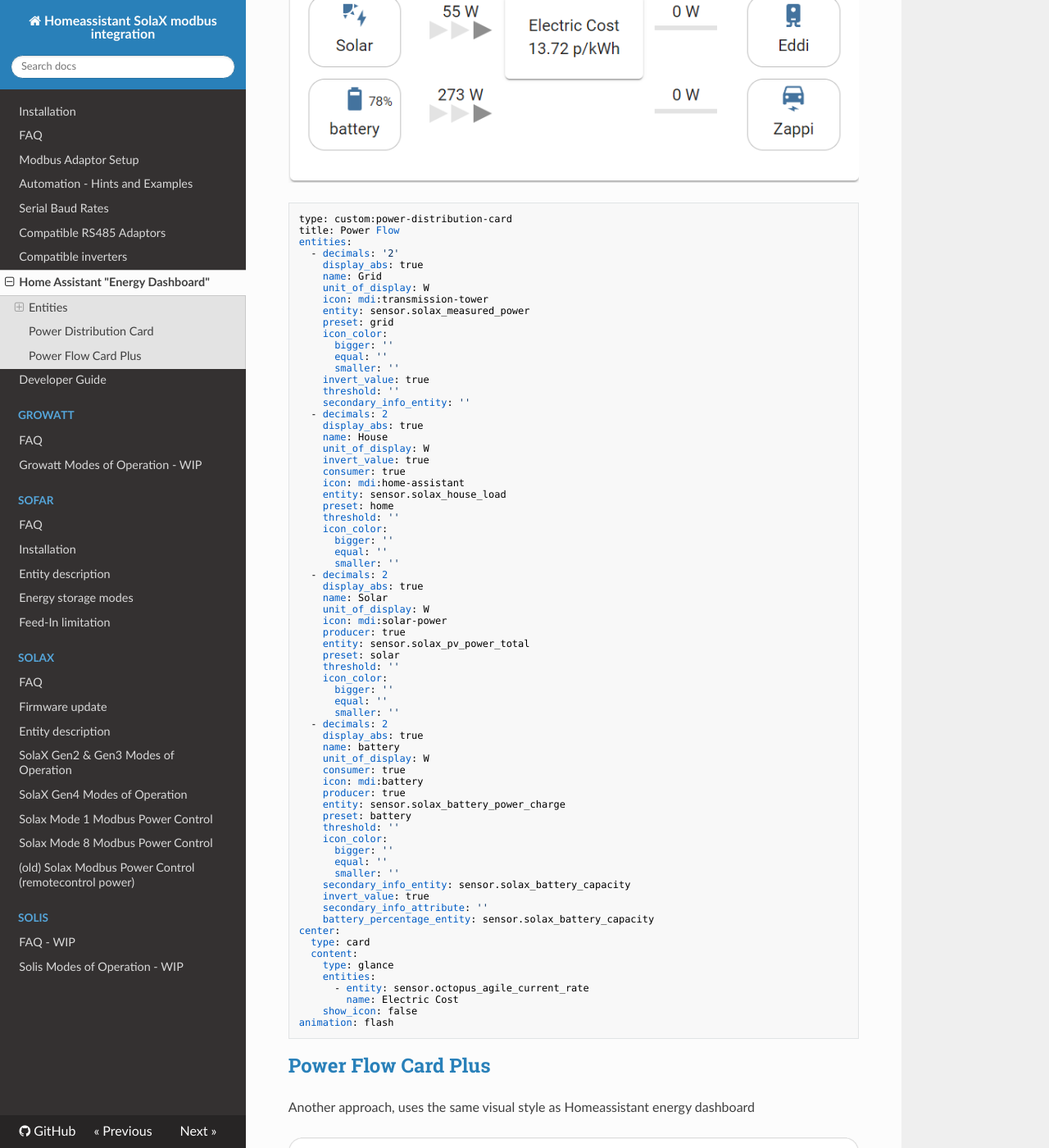
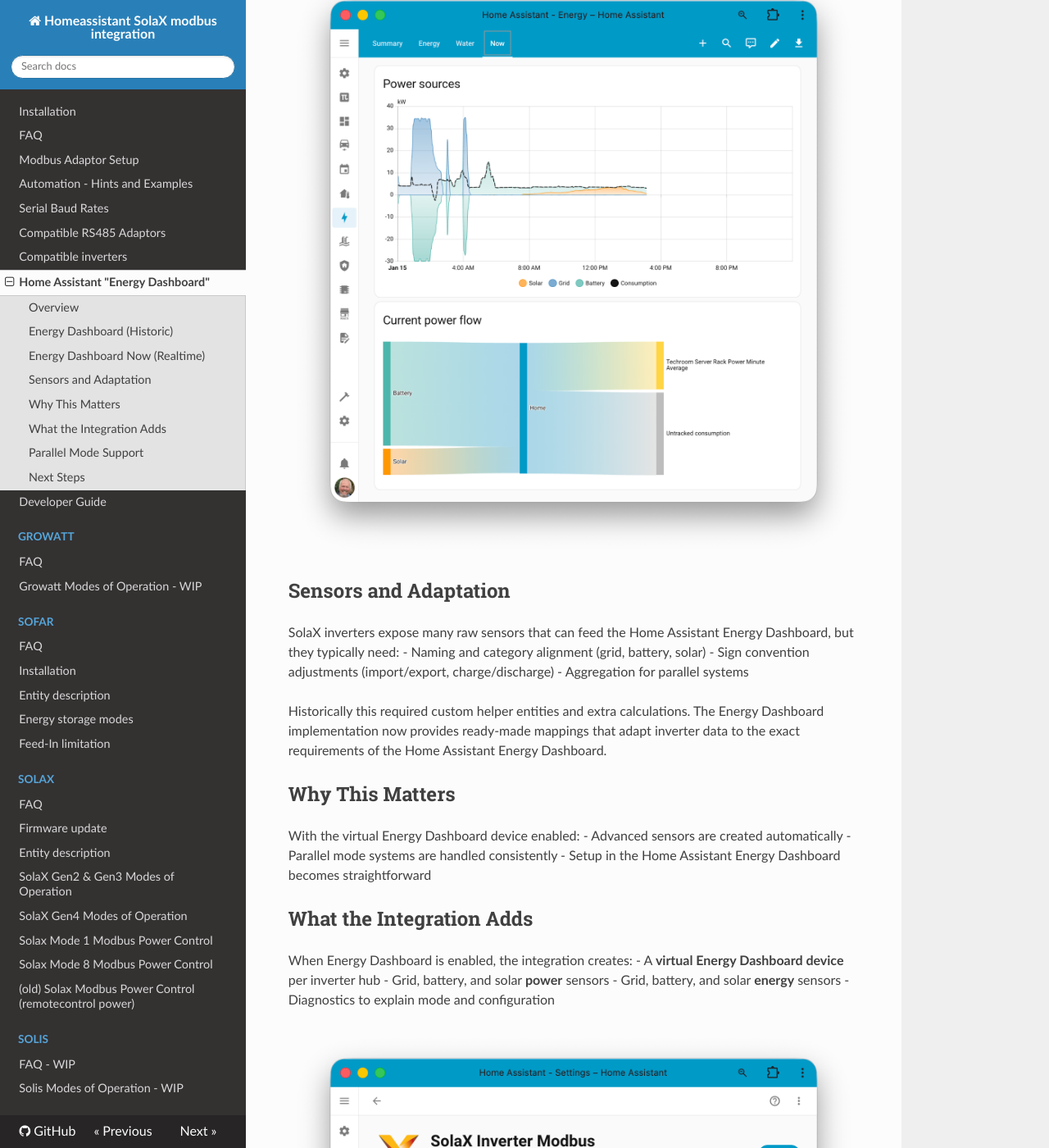
Before and after one commit to wills106/homeassistant-solax-modbus, an MkDocs documentation site: the page built from docs/energy-dashboard.md, in a window 1280 px wide and 1400 px high, scrolled down 1407 px. Shown: the whole window at 82% size. Built offline with MkDocs 1.6.1, drawn with Linux system fonts in a browser that asks for light colours; nearby versions of some CDN libraries; some of the changed text lies outside the part shown.

Commit message:
docs: expand Energy Dashboard docs and mapping notes
Refresh user/developer docs with new screenshots and mapping examples, and add clarifying comments around diagnostics and energy mappings.

````diff
--- a/docs/energy-dashboard.md
+++ b/docs/energy-dashboard.md
@@ -1,152 +1,72 @@
-# Home Assistant "Energy Dashboard"
+# SolaX Energy Dashboard
 
-Energy Dashboard isn't actually live. It lags behind by an hour.
+## Overview
 
-![Energy dashboard config](images/dashboard-energy-config.png)
+The Energy Dashboard feature provides a dedicated virtual Energy Dashboard device with curated grid, battery, and solar sensors designed to match Home Assistant Energy Dashboard requirements.
 
-## Entities
+Key outcomes:
+- Consistent sensor naming and sign conventions
+- A unified Energy Dashboard device with diagnostics
+- Parallel mode support (Primary + Secondary inverters)
 
-### Electricity Grid
+**Note:** The Home Assistant Energy Dashboard itself updates with a delay (typically around an hour).
 
-- SolaX Gen2
-  - Grid consumption - You need to enable "Grid Import Total"
-  - Return to grid - You need to enable "Grid Export Total"
-- SolaX Gen 3 & Gen4
-  - Grid consumption - sensor.solax_today_s_import_energy
-  - Return to grid - sensor.solax_today_s_export_energy
+## Energy Dashboard (Historic)
 
-### Solar Panels
+The main Energy Dashboard focuses on energy sensors and requires clean, correctly signed energy entities.
 
-- SolaX Gen2 - 4
-  - Solar production - sensor.solax_today_s_solar_energy
+![Energy dashboard overview](images/ha-energy-dashbord.png)
 
-### Home Battery Storage
+## Energy Dashboard Now (Realtime)
 
-- SolaX Gen2
-  - Energy going to the battery (kWh) - You need to enable "Battery Input Energy Total"
-  - Energy coming out of the battery (kWh) - You need to enable "Battery Output Energy Total"
-- SolaX Gen3 & Gen4
-  - Energy going to the battery (kWh) - sensor.solax_battery_input_energy_today
-  - Energy coming out of the battery (kWh) - sensor.solax_battery_output_energy_today
+The "Now" view focuses on power sensors and requires correct real‑time power entities. This used to be a major pain point, but the Energy Dashboard virtual device provides both energy and power sensors with consistent conventions.
 
-## [Power Distribution Card](https://github.com/JonahKr/power-distribution-card)
+![Energy dashboard realtime](images/ha-energy-dashboard-now.png)
 
-Real Time Visualization of Energy flows
+## Sensors and Adaptation
 
-![Power Distribution Card](images/cards-power-distribution-card.png)
+SolaX inverters expose many raw sensors that can feed the Home Assistant Energy Dashboard, but they typically need:
+- Naming and category alignment (grid, battery, solar)
+- Sign convention adjustments (import/export, charge/discharge)
+- Aggregation for parallel systems
 
-```
-type: custom:power-distribution-card
-title: Power Flow
-entities:
-  - decimals: '2'
-    display_abs: true
-    name: Grid
-    unit_of_display: W
-    icon: mdi:transmission-tower
-    entity: sensor.solax_measured_power
-    preset: grid
-    icon_color:
-      bigger: ''
-      equal: ''
-      smaller: ''
-    invert_value: true
-    threshold: ''
-    secondary_info_entity: ''
-  - decimals: 2
-    display_abs: true
-    name: House
-    unit_of_display: W
-    invert_value: true
-    consumer: true
-    icon: mdi:home-assistant
-    entity: sensor.solax_house_load
-    preset: home
-    threshold: ''
-    icon_color:
-      bigger: ''
-      equal: ''
-      smaller: ''
-  - decimals: 2
-    display_abs: true
-    name: Solar
-    unit_of_display: W
-    icon: mdi:solar-power
-    producer: true
-    entity: sensor.solax_pv_power_total
-    preset: solar
-    threshold: ''
-    icon_color:
-      bigger: ''
-      equal: ''
-      smaller: ''
-  - decimals: 2
-    display_abs: true
-    name: battery
-    unit_of_display: W
-    consumer: true
-    icon: mdi:battery
-    producer: true
-    entity: sensor.solax_battery_power_charge
-    preset: battery
-    threshold: ''
-    icon_color:
-      bigger: ''
-      equal: ''
-      smaller: ''
-    secondary_info_entity: sensor.solax_battery_capacity
-    invert_value: true
-    secondary_info_attribute: ''
-    battery_percentage_entity: sensor.solax_battery_capacity
-center:
-  type: card
-  content:
-    type: glance
-    entities:
-      - entity: sensor.octopus_agile_current_rate
-        name: Electric Cost
-    show_icon: false
-animation: flash
-```
+Historically this required custom helper entities and extra calculations. The Energy Dashboard implementation now provides ready‑made mappings that adapt inverter data to the exact requirements of the Home Assistant Energy Dashboard.
 
-## [Power Flow Card Plus](https://github.com/flixlix/power-flow-card-plus)
+## Why This Matters
 
-Another approach, uses the same visual style as Homeassistant energy dashboard
+With the virtual Energy Dashboard device enabled:
+- Advanced sensors are created automatically
+- Parallel mode systems are handled consistently
+- Setup in the Home Assistant Energy Dashboard becomes straightforward
 
-![Power Flow Card Plus](images/cards-power-flow-card-plus.png)
+## What the Integration Adds
 
-```
-type: custom:power-flow-card-plus
-entities:
-  battery:
-    entity: sensor.solax_battery_power_charge
-    state_of_charge: sensor.solax_battery_capacity
-    invert_state: true
-  grid:
-    entity:
-      consumption: sensor.solax_grid_import
-      production: sensor.solax_grid_export
-    name: EGD
-  solar:
-    entity: sensor.solax_pv_power_total
-    display_zero_state: true
-  home:
-    entity: sensor.solax_house_load
-clickable_entities: true
-display_zero_lines:
-  mode: show
-  transparency: 50
-  grey_color:
-    - 189
-    - 189
-    - 189
-use_new_flow_rate_model: true
-w_decimals: 0
-kw_decimals: 1
-min_flow_rate: 0.75
-max_flow_rate: 6
-max_expected_power: 2000
-min_expected_power: 0.01
-watt_threshold: 100
-transparency_zero_lines: 0
-```
+When Energy Dashboard is enabled, the integration creates:
+- A **virtual Energy Dashboard device** per inverter hub
+- Grid, battery, and solar **power** sensors
+- Grid, battery, and solar **energy** sensors
+- Diagnostics to explain mode and configuration
+
+![Energy Dashboard virtual devices](images/ha-solax-integration-virtual-devices.png)
+
+Standalone and parallel examples:
+
+Standalone view shows the curated, correctly signed sensors for a single inverter.
+
+![Energy Dashboard virtual device (standalone)](images/ha-solax-virtual-device-standalone.png)
+
+Parallel view includes **All** metrics (system‑wide totals across the parallel system) plus per‑inverter measurements for detailed solar and battery tracking.
+
+![Energy Dashboard virtual device (parallel)](images/ha-solax-virtual-device-parallel.png)
+
+## Parallel Mode Support
+
+Parallel systems are supported with a Primary inverter and one or more Secondary inverters. The virtual Energy Dashboard device:
+- Uses Primary totals for "All" sensors where available
+- Exposes per‑inverter sensors to show individual contributions
+
+For full parallel‑mode setup guidance, see: `solax-parallel-mode.md`.
+
+## Next Steps
+
+For setup steps and config flow details, see: `energy-dashboard-setup.md`.
````
Also changed, not shown: docs/developer/debug-settings.md (added, +43 -0 lines), docs/developer/energy-dashboard.md (added, +111 -0 lines), docs/energy-dashboard-setup.md (added, +52 -0 lines), docs/images/ha-energy-dashboard-config-solax-virtual-device-parallel.png (added), docs/images/ha-energy-dashboard-now.png (added), docs/images/ha-energy-dashbord.png (added), docs/images/ha-solax-config-flow-virtual-device.png (added), docs/images/ha-solax-integration-virtual-devices.png (added), docs/images/ha-solax-virtual-device-parallel.png (added), docs/images/ha-solax-virtual-device-standalone.png (added), 3 other files.
